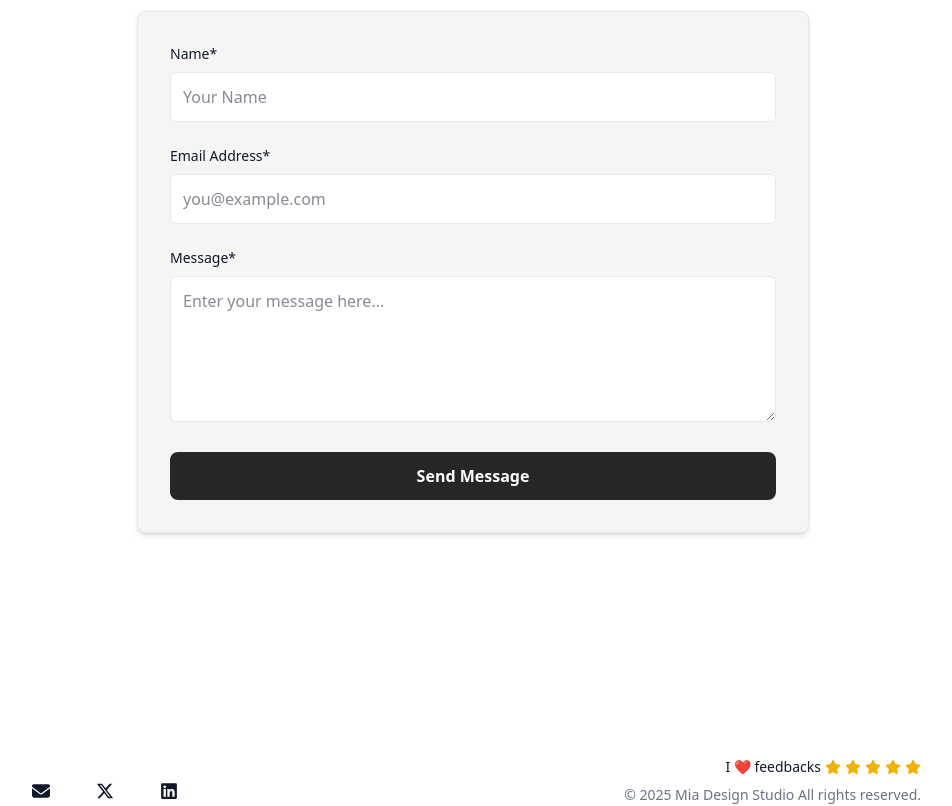
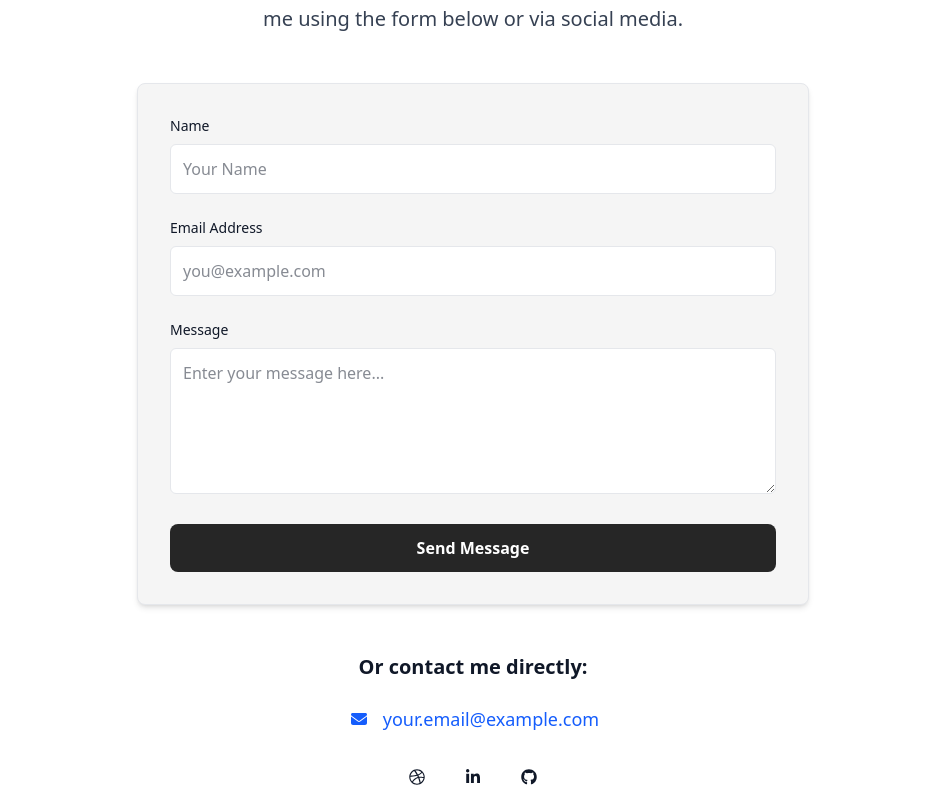
Before and after one commit to mi-kinoshita/portfolio, a Next.js app: page /contact in a window 1280 px wide. Shown: the part 409-1215 px from the top of the page, without its empty margins (167-1119 px from the left). Built offline with nearby package versions, Linux system fonts and the light colour scheme.

Commit message:
first commit

```diff
--- a/postcss.config.mjs
+++ b/postcss.config.mjs
@@ -2,16 +2,9 @@
 const config = {
   plugins: {
     "@tailwindcss/postcss": {
-      darkMode: "class", // ダークモードは 'class' 戦略を使用
+      darkMode: "class",
       theme: {
-        extend: {
-          // カスタムカラーパレットを定義しないことで、Tailwindの標準カラーがすべて利用可能になります
-          // colors: {},
-          // fontFamily の設定を削除して、Tailwindのデフォルト（ブラウザのデフォルト）に戻す
-          // fontFamily: {
-          //   sans: ['var(--font-inter)', 'sans-serif'],
-          // },
-        },
+        extend: {},
       },
     },
   },
--- a/src/app/about/page.tsx
+++ b/src/app/about/page.tsx
@@ -31,12 +31,12 @@ export default function AboutPage() {
           </div>
 
           <p className="text-lg md:text-xl leading-relaxed mb-6 text-gray-700 dark:text-gray-300">
-            Hello, I'm Mia. I am a Product Designer with over 20 years of design
-            experience, including 8+ years as a freelance creative lead. My
-            recent work focuses on AI-integrated UX, conversational interfaces,
-            and scalable systems, with a strong emphasis on behavioral design
-            and measurable impact. I've driven significant results, including
-            45% sales growth and 1.8x CVR improvements.
+            Hello, I am Mia. I am a Product Designer with over 20 years of
+            design experience, including 8+ years as a freelance creative lead.
+            My recent work focuses on AI-integrated UX, conversational
+            interfaces, and scalable systems, with a strong emphasis on
+            behavioral design and measurable impact. I have driven significant
+            results, including 45% sales growth and 1.8x CVR improvements.
           </p>
 
           <p className="text-lg md:text-xl leading-relaxed mb-6 text-gray-700 dark:text-gray-300">
@@ -49,7 +49,7 @@ export default function AboutPage() {
           </p>
 
           <p className="text-lg md:text-xl leading-relaxed mb-6 text-gray-700 dark:text-gray-300">
-            I'm passionate about creating human-centered mobile applications
+            I am passionate about creating human-centered mobile applications
             that blend conversational AI, behavioral science, and global
             usability. My background includes establishing scalable product
             frameworks, directing go-to-market strategies, and evaluating
--- a/src/app/components/ProjectCard.tsx
+++ b/src/app/components/ProjectCard.tsx
@@ -66,7 +66,7 @@ const ProjectCard = ({
           <p className="text-sm text-gray-500 dark:text-gray-400 leading-relaxed mb-6">
             {subDescription}
           </p>
-        </div>{" "}
+        </div>
         {/* /flex-grow */}
         {/* リンク/アイコンセクション */}
         {/* App StoreとGoogle Playリンクが存在すれば表示、なければ通常のリンクを表示 */}
@@ -109,7 +109,7 @@ const ProjectCard = ({
             </Link>
           )
         )}
-      </div>{" "}
+      </div>
       {/* /md:w-1/2 (left column) */}
       {/* 右側のカラム: プロジェクト画像 - md以上でのみ表示、モバイルで非表示 */}
       <div className="md:w-1/2 flex-shrink-0 relative w-full h-64 md:h-80 rounded-lg overflow-hidden hidden md:block">
--- a/src/app/components/SelectedProjectsSection.tsx
+++ b/src/app/components/SelectedProjectsSection.tsx
@@ -11,7 +11,7 @@ const SelectedProjectsSection = () => {
       year: "01", // プロジェクト番号として使用
       title: "Prythm", // タイトル
       description:
-        " Discover a gentle way to build daily self-care habits. Prythm helps you stay in tune with your emotions and routines—so you can feel your rhythm, every day. It's a self-care focused To-Do app designed for peace, pacing, and remembering you matter.",
+        " Discover a gentle way to build daily self-care habits. Prythm helps you stay in tune with your emotions and routines—so you can feel your rhythm, every day. It is a self-care focused To-Do app designed for peace, pacing, and remembering you matter.",
       subDescription:
         "Features include: self-care based task lists, gentle habit tracking with calming calendar views, mood-friendly themes (light, dark, warm beige), fully offline functionality (no accounts, no ads, no pressure), and optional kind reminders. Ideal for those seeking a daily rhythm of kindness to themselves, especially those prone to overwork, overthinking, or burnout.", // サブ説明を詳細に更新
       appStoreLink:
@@ -24,9 +24,9 @@ const SelectedProjectsSection = () => {
       year: "02",
       title: "LunaTalk",
       description:
-        "LunaTalk is your friendly AI chat partner for practicing real-life Japanese. Talk with Luna in natural conversations, save useful words to your vocabulary list, and customize your learning level and style. Whether you’re a beginner or advanced learner, Luna helps you stay motivated every day!", // LunaTalkの主要な説明
+        "LunaTalk is your friendly AI chat partner for practicing real-life Japanese. Talk with Luna in natural conversations, save useful words to your vocabulary list, and customize your learning level and style. Whether you are a beginner or advanced learner, Luna helps you stay motivated every day!", // LunaTalkの主要な説明
       subDescription:
-        "New Features: Choose Your Chat Theme, Switch Learning Levels, Save Vocabulary While You Chat, Get Daily Practice Reminders, “Today’s Chat Theme” for Quick Practice, Fun Messages from Luna to Keep You Going! Whether you're preparing for a trip, a test, or just want to get better at speaking, Luna makes learning Japanese simple, fun, and interactive.",
+        "New Features: Choose Your Chat Theme, Switch Learning Levels, Save Vocabulary While You Chat, Get Daily Practice Reminders, “Today’s Chat Theme” for Quick Practice, Fun Messages from Luna to Keep You Going! Whether you are preparing for a trip, a test, or just want to get better at speaking, Luna makes learning Japanese simple, fun, and interactive.",
       appStoreLink: "https://apps.apple.com/us/app/lunatalk/id6744715809", // あなたのApp Storeリンク
       googlePlayLink:
         "https://play.google.com/store/apps/details?id=com.miadesign.lunaTalk", // あなたのGoogle Playリンク
--- a/src/app/contact/page.tsx
+++ b/src/app/contact/page.tsx
@@ -4,8 +4,8 @@
 import Header from "../components/Header";
 import Footer from "../components/Footer";
 import Link from "next/link";
-import { FontAwesomeIcon } from "@fortawesome/react-fontawesome";
-import { faEnvelope } from "@fortawesome/free-solid-svg-icons";
+import { FontAwesomeIcon } from "@fortawesome/react-fontawesome"; // = を削除
+import { faEnvelope } from "@fortawesome/free-solid-svg-icons"; // = を削除
 import {
   faDribbble,
   faLinkedinIn,
@@ -15,19 +15,19 @@ import {
 export default function ContactPage() {
   return (
     <div className="min-h-screen flex flex-col bg-white dark:bg-neutral-950 text-gray-900 dark:text-gray-100 font-sans">
+      <Header /> {/* Header が実際に使われていなかったので追加 */}
       <main className="flex-grow flex items-center justify-center py-16 md:py-24 lg:py-32 px-6">
         <section className="max-w-2xl mx-auto text-center">
           <h1 className="text-4xl md:text-5xl lg:text-6xl font-extrabold mb-8 leading-tight">
             Get in Touch
           </h1>
           <p className="text-lg md:text-xl leading-relaxed mb-12 text-gray-700 dark:text-gray-300">
-            Feel free to reach out with any questions or inquiries.I'll be in
-            touch shortly.
+            Feel free to reach out with any questions or inquiries. You can
+            contact me using the form below or via social media.
           </p>
 
-          {/* Formspree と連携するように action 属性と隠しフィールドを追加 */}
           <form
-            action="https://formspree.io/f/mdkzwewl" // ここをあなたの Formspree フォームのURLに置き換えてください！
+            action="https://formspree.io/f/yourformid"
             method="POST"
             className="bg-neutral-100 dark:bg-neutral-950 p-8 rounded-lg shadow-md mb-12 border border-gray-200 dark:border-gray-700"
           >
@@ -36,7 +36,7 @@ export default function ContactPage() {
                 htmlFor="name"
                 className="block text-sm font-medium mb-2 text-gray-900 dark:text-gray-100"
               >
-                Name*
+                Name
               </label>
               <input
                 type="text"
@@ -44,7 +44,7 @@ export default function ContactPage() {
                 name="name"
                 className="w-full p-3 rounded-md border border-gray-200 dark:border-gray-700 bg-white dark:bg-neutral-900 text-gray-900 dark:text-gray-100 focus:ring-blue-600 focus:border-blue-600 outline-none"
                 placeholder="Your Name"
-                required // 必須フィールドにする
+                required
               />
             </div>
             <div className="mb-6 text-left">
@@ -52,7 +52,7 @@ export default function ContactPage() {
                 htmlFor="email"
                 className="block text-sm font-medium mb-2 text-gray-900 dark:text-gray-100"
               >
-                Email Address*
+                Email Address
               </label>
               <input
                 type="email"
@@ -60,7 +60,7 @@ export default function ContactPage() {
                 name="email"
                 className="w-full p-3 rounded-md border border-gray-200 dark:border-gray-700 bg-white dark:bg-neutral-900 text-gray-900 dark:text-gray-100 focus:ring-blue-600 focus:border-blue-600 outline-none"
                 placeholder="you@example.com"
-                required // 必須フィールドにする
+                required
               />
             </div>
             <div className="mb-6 text-left">
@@ -68,7 +68,7 @@ export default function ContactPage() {
                 htmlFor="message"
                 className="block text-sm font-medium mb-2 text-gray-900 dark:text-gray-100"
               >
-                Message*
+                Message
               </label>
               <textarea
                 id="message"
@@ -76,10 +76,9 @@ export default function ContactPage() {
                 rows={5}
                 className="w-full p-3 rounded-md border border-gray-200 dark:border-gray-700 bg-white dark:bg-neutral-900 text-gray-900 dark:text-gray-100 focus:ring-blue-600 focus:border-blue-600 outline-none resize-y"
                 placeholder="Enter your message here..."
-                required // 必須フィールドにする
+                required
               ></textarea>
             </div>
-            {/* Formspree のスパム対策用隠しフィールド */}
             <input type="text" name="_gotcha" style={{ display: "none" }} />
 
             <button
@@ -89,9 +88,46 @@ export default function ContactPage() {
               Send Message
             </button>
           </form>
+
+          {/* Header と Footer が使われるように追加 (必要に応じて) */}
+          <p className="text-xl font-bold mb-6 text-gray-900 dark:text-gray-100">
+            Or contact me directly:
+          </p>
+          <div className="flex items-center justify-center mb-8">
+            <FontAwesomeIcon
+              icon={faEnvelope}
+              className="w-6 h-6 text-blue-600 dark:text-blue-400 mr-3"
+            />
+            <a
+              href="mailto:your.email@example.com"
+              className="text-lg font-medium text-blue-600 dark:text-blue-400 hover:underline transition-colors"
+            >
+              your.email@example.com
+            </a>
+          </div>
+
+          <div className="flex justify-center space-x-6">
+            <Link
+              href="#"
+              className="text-gray-900 dark:text-gray-100 hover:text-blue-600 dark:hover:text-blue-400 transition-colors"
+            >
+              <FontAwesomeIcon icon={faDribbble} className="w-8 h-8" />
+            </Link>
+            <Link
+              href="#"
+              className="text-gray-900 dark:text-gray-100 hover:text-blue-600 dark:hover:text-blue-400 transition-colors"
+            >
+              <FontAwesomeIcon icon={faLinkedinIn} className="w-8 h-8" />
+            </Link>
+            <Link
+              href="#"
+              className="text-gray-900 dark:text-gray-100 hover:text-blue-600 dark:hover:text-blue-400 transition-colors"
+            >
+              <FontAwesomeIcon icon={faGithub} className="w-8 h-8" />
+            </Link>
+          </div>
         </section>
       </main>
-
       <Footer />
     </div>
   );
```
